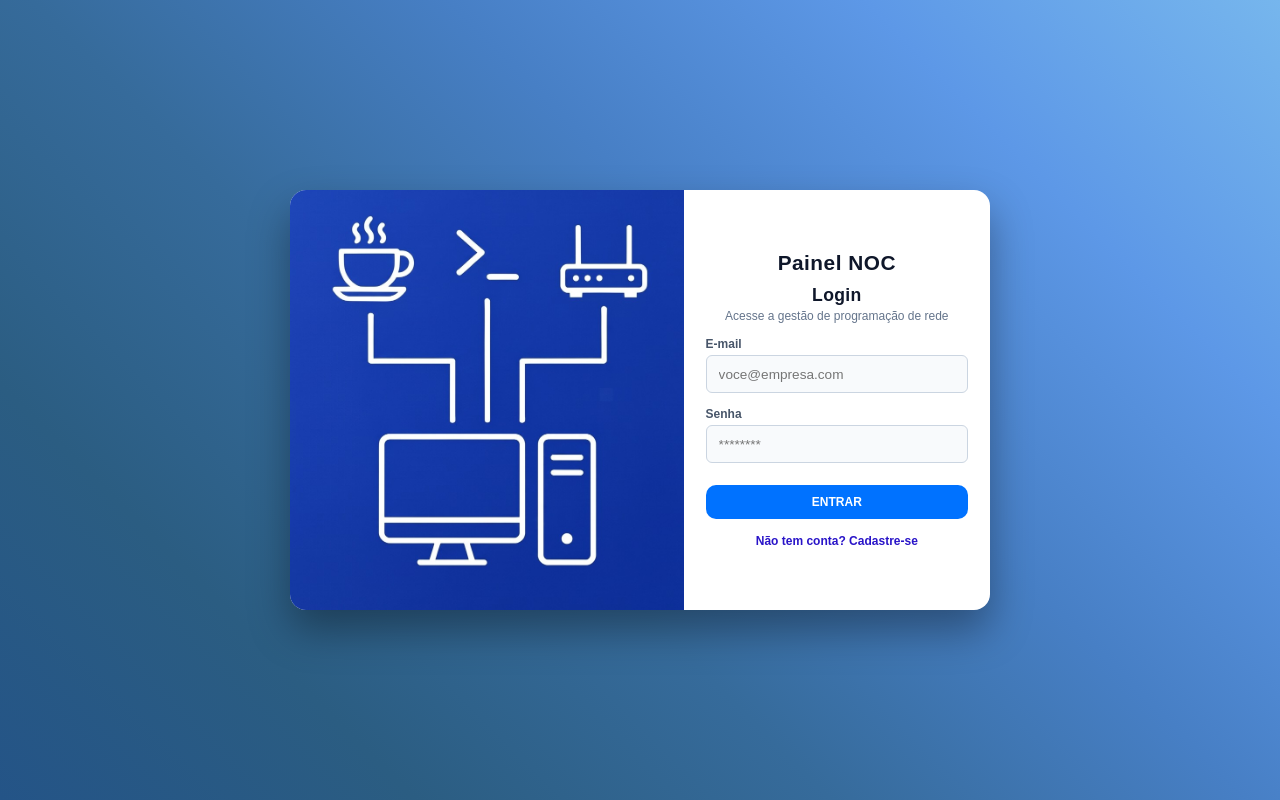
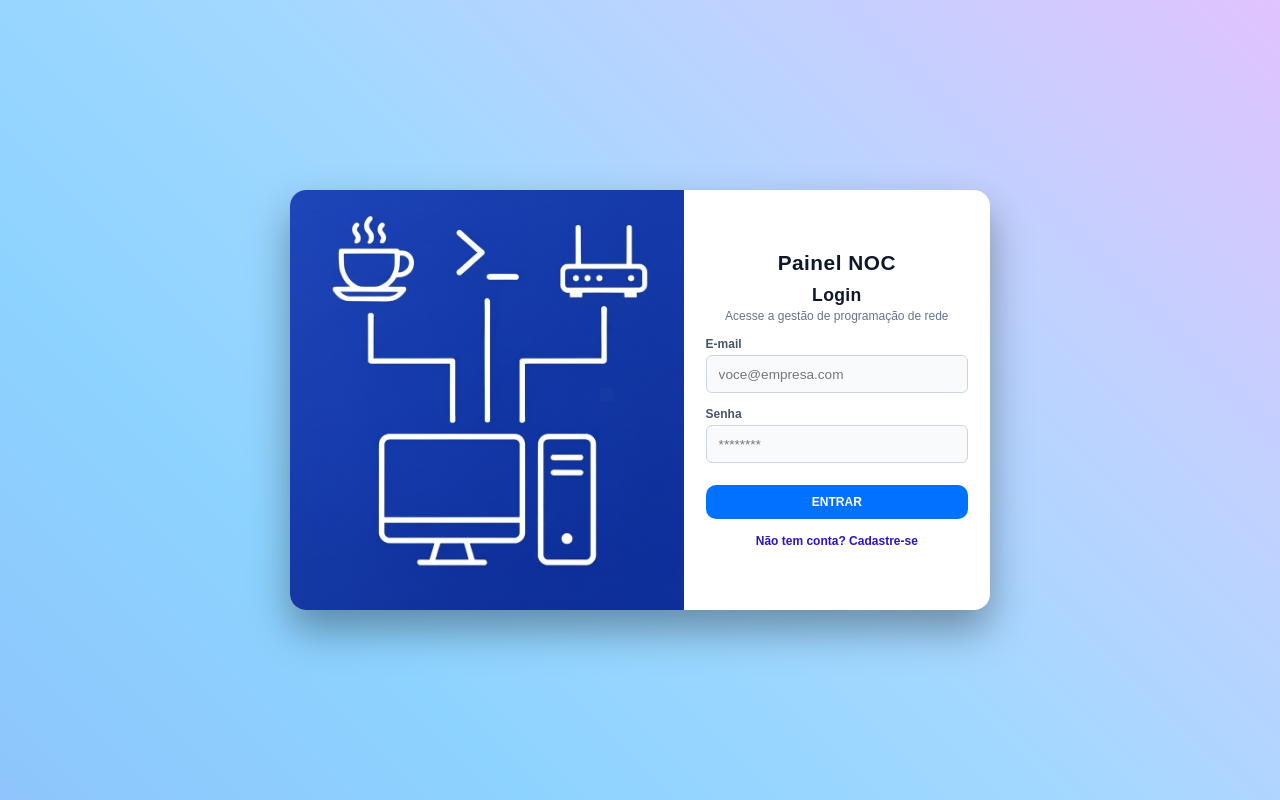
Before and after one commit to nicksondarbi455/programacao-update, a React (Vite) app: page / in a window 1280 px wide. Built offline with nearby package versions, Linux system fonts and the light colour scheme; no server answers; a web font is replaced by a local one.

Commit message:
att gradient

```diff
--- a/src/index.css
+++ b/src/index.css
@@ -131,7 +131,7 @@ th .col-title-display.editable { background: var(--color3); border: 1px solid va
     position: fixed; inset: 0; overflow-y: auto;
     display: flex; justify-content: center; align-items: center;
     padding: 20px;
-    background: linear-gradient(225deg, #76b6ed 0.000%, #5d98e7 20.000%, #477fc5 40.000%, #366b9b 60.000%, #2b5d82 80.000%, #245487 100.000%);
+    background: linear-gradient(45deg, #8ec5fc 0.000%, #8dd3ff 25.000%, #a1d8ff 50.000%, #c1d2ff 75.000%, #e0c3ff 100.000%);
     font-family: 'DM Sans', sans-serif;
 }
 /* Card menor (~78% do tamanho anterior, mantendo a proporção entre logo e formulário) */
```
